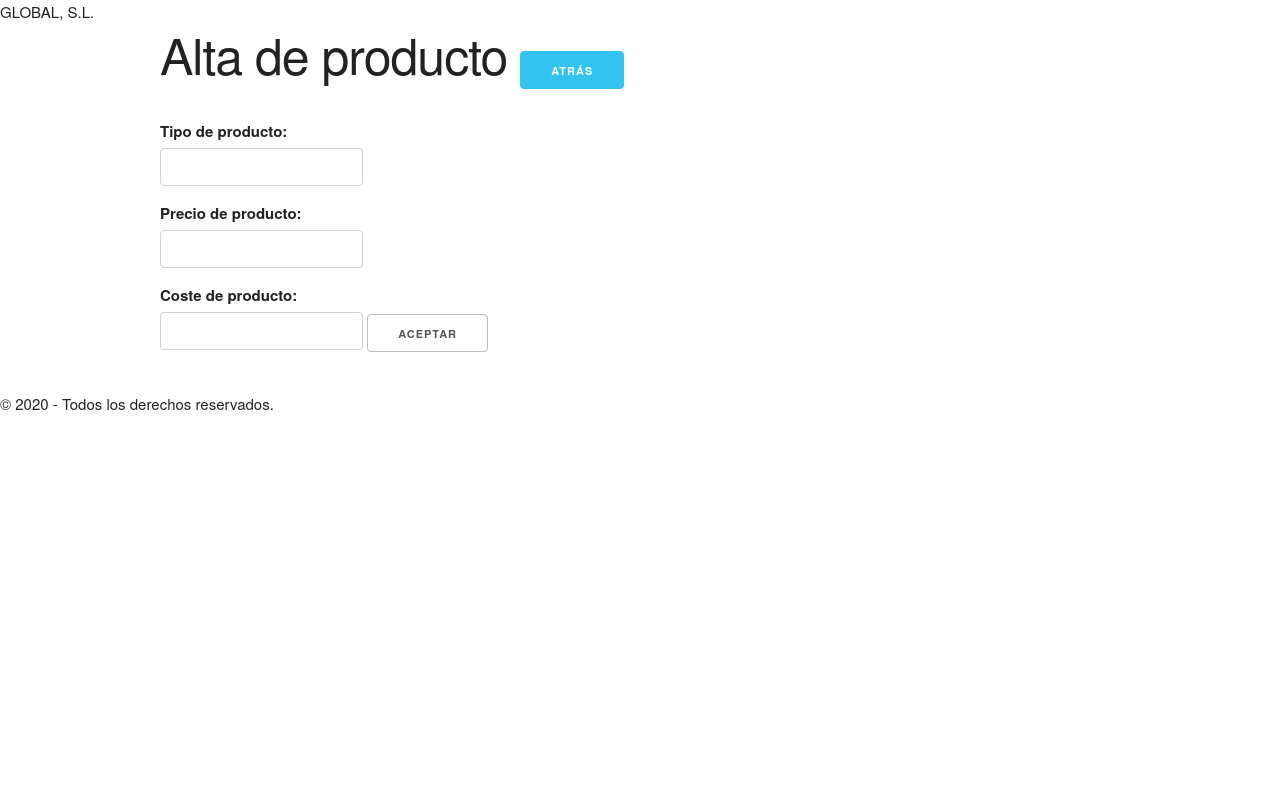
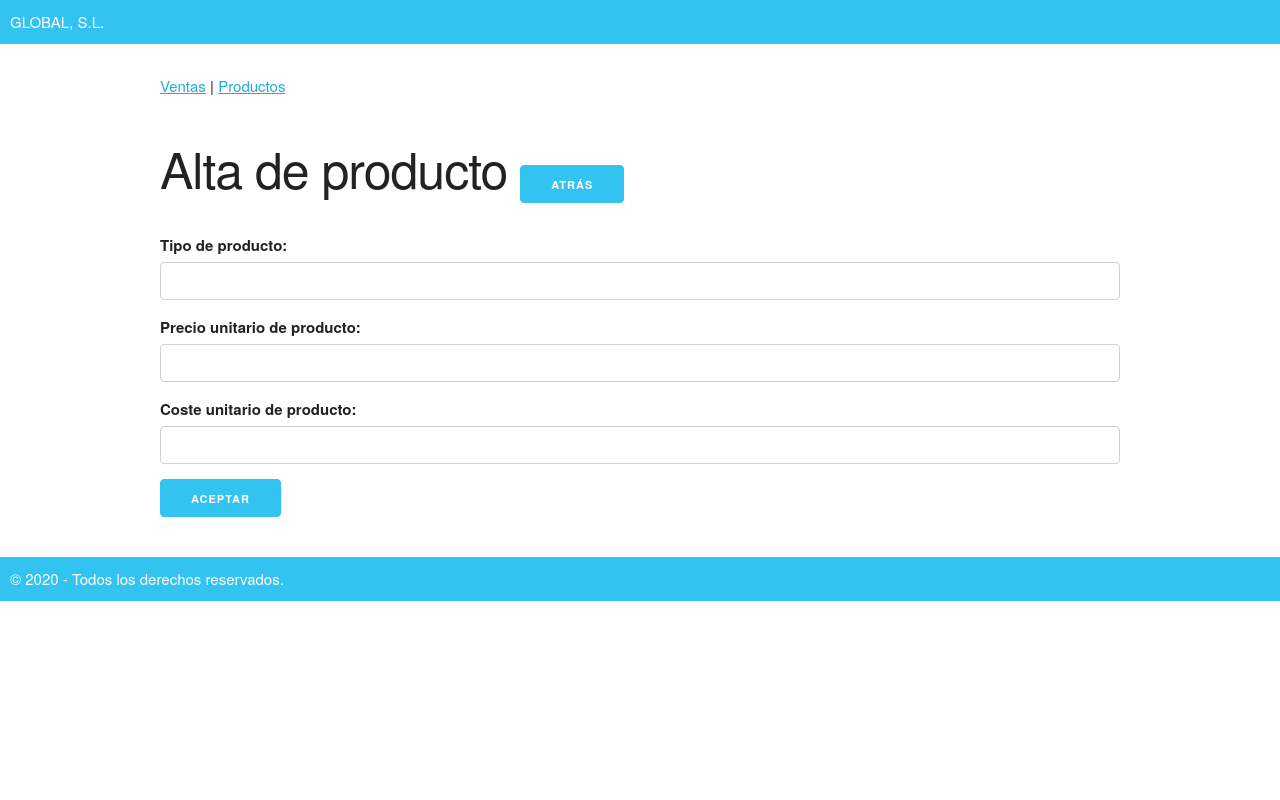
Before and after one commit to moisescantero/keepcoding_bc5_kata05_web_flask_ventas, a Flask app: page /addproducto in a window 1280 px wide. Run offline with Flask 2, Linux system fonts and the light colour scheme.

Commit message:
formateo y navegación

```diff
--- a/run.py
+++ b/run.py
@@ -1,4 +1,4 @@
-from flask import Flask, render_template, request
+from flask import Flask, render_template, request, redirect, url_for
 import csv, sqlite3
 
 
@@ -58,6 +58,11 @@ def addproducto():
     if request.method == 'GET':
         return render_template('newproduct.html')
     else:
-        return "Debo grabar un registro con {}, {}, {}". format(request.values['tipo_producto'],
-                                                                request.values['precio_unitario'],
-                                                                request.values['coste_unitario'])
+        conn = sqlite3.connect(BASE_DATOS)
+        cur = conn.cursor()
+        query = "INSERT INTO productos (tipo_producto,precio_unitario,coste_unitario) VALUES (?,?,?);"
+        datos = (request.values.get('tipo_producto'), request.values.get('precio_unitario'), request.values.get('coste_unitario'))
+        cur.execute(query, datos)
+        conn.commit()
+        conn.close()
+        return redirect(url_for("productos"))
--- a/static/style.css
+++ b/static/style.css
@@ -1,15 +1,8 @@
-:root{
-    --main-color: #02c39a;
-}
 
-*{
-    padding: 0;
-    margin: 0;
-    font-family: Arial, Helvetica, sans-serif;
-}
+
 header, footer {
     padding: 10px;
-    background-color: var(--main-color);
+    background-color: #33c3f0;
     color: white;
 
 }
@@ -20,37 +13,7 @@ footer{
     margin-bottom: 20px;
 }
 
-table{
-    width: 80%;
-    margin: 10px auto;
-    border: 1px solid var(--main-color);
+.menu{
+    padding-top: 10px;
+    padding-bottom: 40px;
 }
-td, th{
-    border: 1px solid var(--main-color);
-    padding: 2px;
-}
-th{
-    background-color: var(--main-color);
-    color: white;
-}
-
-td.region{ /*estilo concreto creado para una clase y poder modificar una td en concreto*/
-    font-weight: bold;
-    color: var(--main-color);
-    text-align: center;
-}
-
-.boton {
-    border: 1px solid var(--main-color);
-    border-radius: 5px;
-    margin-left: 50px;
-    text-decoration: none;
-    font-size: 0.6em;
-    font-weight: normal;
-    padding: 5px;
-    color: var(--main-color);
-}
-.boton:hover {
-    color: white;
-    background-color: var(--main-color);
-}
--- a/templates/base.html
+++ b/templates/base.html
@@ -6,6 +6,7 @@
             <!-- Estilos para la web en CSS-->
             <link rel="stylesheet" href="/static/normalize.css"><!--Enlace a la página de estilos que contiene el CSS para dar formato a html-->
             <link rel="stylesheet" href="/static/skeleton.css"><!--Enlace a la página de estilos que contiene el CSS para dar formato a html-->
+            <link rel="stylesheet" href="/static/style.css"><!--Enlace a la página de estilos que contiene el CSS para dar formato a html-->
             <!--Hasta aquí estilos para la web en CSS-->
         </head>
         <body>
@@ -13,6 +14,9 @@
                 GLOBAL, S.L.
             </header>
             <section class="container">
+                <div class="menu">
+                    <a href="/">Ventas</a> | <a href="/productos">Productos </a>
+                </div>
                 {% block contenido %}{% endblock %}
             </section>
             <footer>
--- a/templates/newproduct.html
+++ b/templates/newproduct.html
@@ -4,14 +4,14 @@
 
 {% block contenido%}
     <h1>Alta de producto <a class="button button-primary" href="/">Atrás</a> </h1>
-    <form action="/addproducto", method="post">
+    <form class="u-full-width" action="/addproducto", method="post">
         <label for="tipo_producto">Tipo de producto:</label>
-        <input type="text" name="tipo_producto" id="tipo_producto">
-        <label for="precio_unitario">Precio de producto:</label>
-        <input type="number" name="precio_unitario" id="precio_unitario" step="0.01">
-        <label for="coste_unitario">Coste de producto:</label>
-        <input type="number" name="coste_unitario" id="coste_unitario" step="0.01">
-        <input type="submit" value="Aceptar">
+        <input class="u-full-width" type="text" name="tipo_producto" id="tipo_producto">
+        <label for="precio_unitario">Precio unitario de producto:</label>
+        <input class="u-full-width" type="number" name="precio_unitario" id="precio_unitario" step="0.01">
+        <label for="coste_unitario">Coste unitario de producto:</label>
+        <input class="u-full-width" type="number" name="coste_unitario" id="coste_unitario" step="0.01"><br/>
+        <input type="submit" class="button-primary" value="Aceptar">
 
 
     </form>
--- a/templates/paises.html
+++ b/templates/paises.html
@@ -5,7 +5,7 @@
 
 {% block contenido%}
     <h1>Ventas en {{region_nm}} , deglosadas por país <a class="button button-primary" href="/">Atrás</a> </h1>
-    <table>
+    <table class="u-full-width"><!--para colocar el ancho de toda la página-->
         <tr>
             <th>Region</th>
             <th>Ventas</th>
--- a/templates/productos.html
+++ b/templates/productos.html
@@ -3,8 +3,9 @@
 {% block titulo %} Listado de productos {% endblock %}
 
 {% block contenido%}
-    <h1>Lista de productos <a class="button button-primary" href="/">Atrás</a> </h1>
-    <table>
+    <h1>Lista de productos </h1>
+    <a class="button button-primary" href="/addproducto">Nuevo</a>
+    <table class="u-full-width"><!--para colocar el ancho de toda la página-->
         <tr>
             <th>Producto</th>
             <th>Precio Unitario</th>
--- a/templates/region.html
+++ b/templates/region.html
@@ -5,7 +5,7 @@
 
 {% block contenido%}
     <h1>Ventas por región</h1>
-    <table>
+    <table class="u-full-width"><!--para colocar el ancho de toda la página-->
         <tr>
             <th>Region</th>
             <th>Ventas</th>
```
Also changed, not shown: data/ventas.db.
